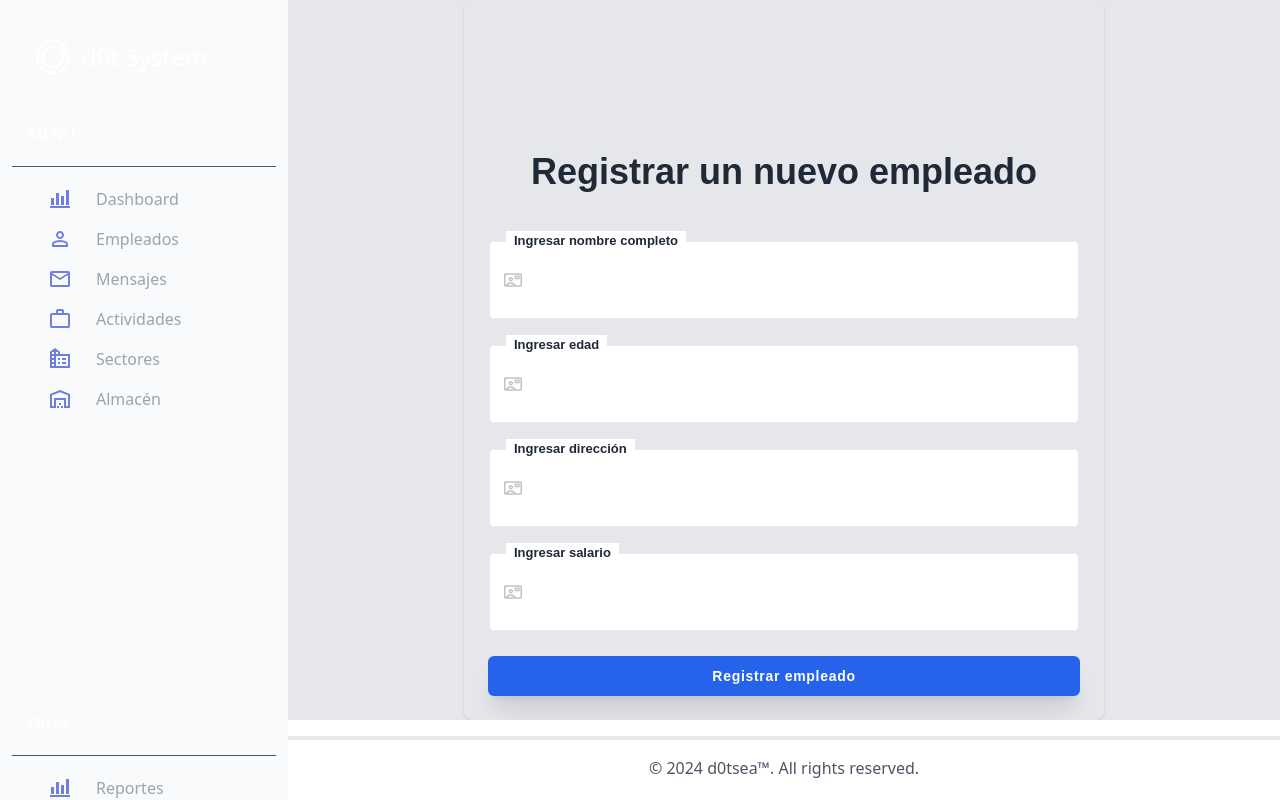
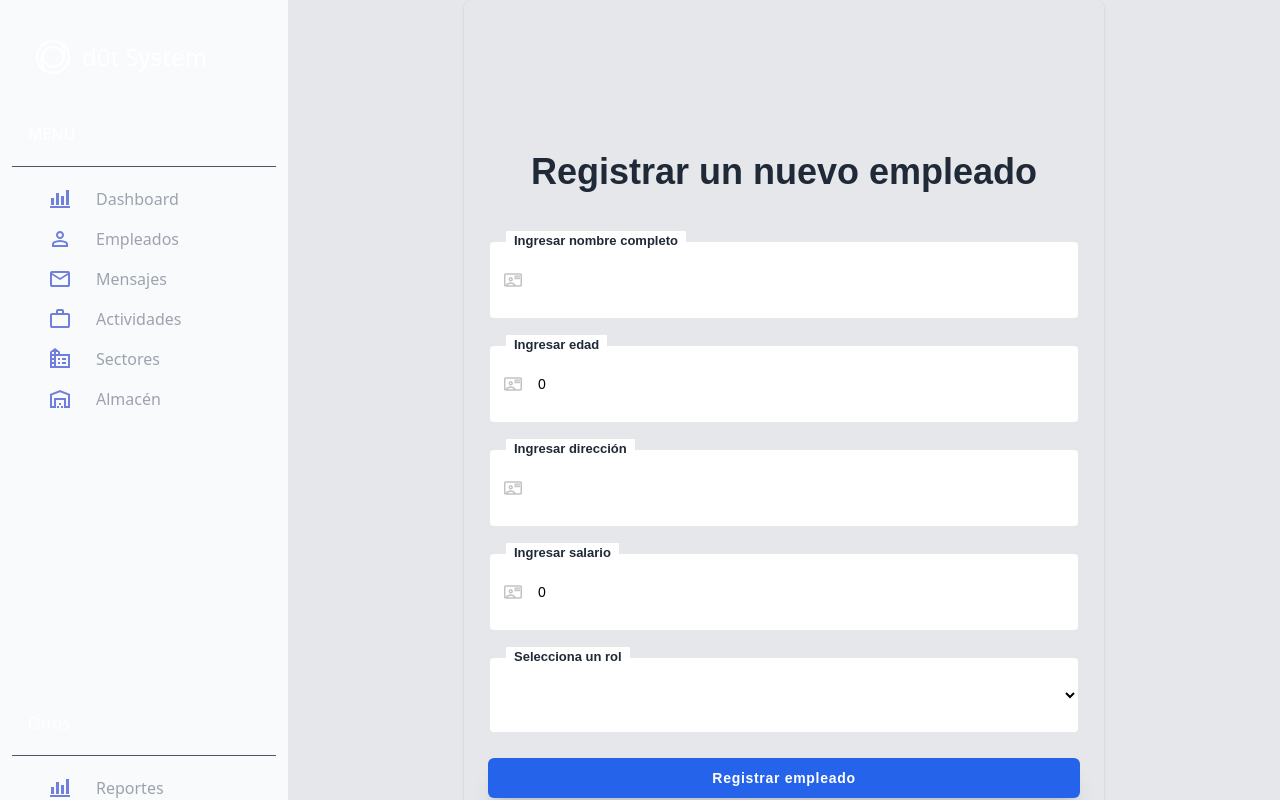
Before and after one commit to Dotdae/d0t_frontend, an Angular app: page /dashboard/employees in a window 1280 px wide. Shown: the top 800 px of the page. Built offline with nearby package versions, Linux system fonts and the light colour scheme.

Commit message:
Added rol option in employee sign up

```diff
--- a/src/app/employees/employee-signup/employee-signup.component.html
+++ b/src/app/employees/employee-signup/employee-signup.component.html
@@ -10,6 +10,7 @@
       <input
       type="text"
       name="name"
+      [(ngModel)]="employeeName"
         class="px-12 py-7 bg-white w-full text-sm border-2 border-gray-200 focus:border-blue-600 rounded-md outline-none" />
       <svg xmlns="http://www.w3.org/2000/svg" viewBox="0 -960 960 960" fill="#C2C2C2" class="w-[18px] h-[18px] absolute left-4"><path d="M560-520h280v-200H560v200Zm140-50-100-70v-40l100 70 100-70v40l-100 70ZM80-120q-33 0-56.5-23.5T0-200v-560q0-33 23.5-56.5T80-840h800q33 0 56.5 23.5T960-760v560q0 33-23.5 56.5T880-120H80Zm556-80h244v-560H80v560h4q42-75 116-117.5T360-360q86 0 160 42.5T636-200ZM360-400q50 0 85-35t35-85q0-50-35-85t-85-35q-50 0-85 35t-35 85q0 50 35 85t85 35ZM182-200h356q-34-38-80.5-59T360-280q-51 0-97 21t-81 59Zm178-280q-17 0-28.5-11.5T320-520q0-17 11.5-28.5T360-560q17 0 28.5 11.5T400-520q0 17-11.5 28.5T360-480Zm120 0Z"/></svg>
     </div>
@@ -19,6 +20,7 @@
       <input
       type="number"
       name="age"
+      [(ngModel)]="employeeAge"
         class="px-12 py-7 bg-white w-full text-sm border-2 border-gray-200 focus:border-blue-600 rounded-md outline-none" />
       <svg xmlns="http://www.w3.org/2000/svg" viewBox="0 -960 960 960" fill="#C2C2C2" class="w-[18px] h-[18px] absolute left-4"><path d="M560-520h280v-200H560v200Zm140-50-100-70v-40l100 70 100-70v40l-100 70ZM80-120q-33 0-56.5-23.5T0-200v-560q0-33 23.5-56.5T80-840h800q33 0 56.5 23.5T960-760v560q0 33-23.5 56.5T880-120H80Zm556-80h244v-560H80v560h4q42-75 116-117.5T360-360q86 0 160 42.5T636-200ZM360-400q50 0 85-35t35-85q0-50-35-85t-85-35q-50 0-85 35t-35 85q0 50 35 85t85 35ZM182-200h356q-34-38-80.5-59T360-280q-51 0-97 21t-81 59Zm178-280q-17 0-28.5-11.5T320-520q0-17 11.5-28.5T360-560q17 0 28.5 11.5T400-520q0 17-11.5 28.5T360-480Zm120 0Z"/></svg>
     </div>
@@ -28,6 +30,7 @@
       <input
       type="text"
       name="address"
+      [(ngModel)]="employeeAddress"
       class="px-12 py-7 bg-white w-full text-sm border-2 border-gray-200 focus:border-blue-600 rounded-md outline-none" />
       <svg xmlns="http://www.w3.org/2000/svg" viewBox="0 -960 960 960" fill="#C2C2C2" class="w-[18px] h-[18px] absolute left-4"><path d="M560-520h280v-200H560v200Zm140-50-100-70v-40l100 70 100-70v40l-100 70ZM80-120q-33 0-56.5-23.5T0-200v-560q0-33 23.5-56.5T80-840h800q33 0 56.5 23.5T960-760v560q0 33-23.5 56.5T880-120H80Zm556-80h244v-560H80v560h4q42-75 116-117.5T360-360q86 0 160 42.5T636-200ZM360-400q50 0 85-35t35-85q0-50-35-85t-85-35q-50 0-85 35t-35 85q0 50 35 85t85 35ZM182-200h356q-34-38-80.5-59T360-280q-51 0-97 21t-81 59Zm178-280q-17 0-28.5-11.5T320-520q0-17 11.5-28.5T360-560q17 0 28.5 11.5T400-520q0 17-11.5 28.5T360-480Zm120 0Z"/></svg>
     </div>
@@ -37,12 +40,24 @@
       <input
       type="number"
       name="salary"
+      [(ngModel)]="employeeSalary"
         class="px-12 py-7 bg-white w-full text-sm border-2 border-gray-200 focus:border-blue-600 rounded-md outline-none" />
       <svg xmlns="http://www.w3.org/2000/svg" viewBox="0 -960 960 960" fill="#C2C2C2" class="w-[18px] h-[18px] absolute left-4"><path d="M560-520h280v-200H560v200Zm140-50-100-70v-40l100 70 100-70v40l-100 70ZM80-120q-33 0-56.5-23.5T0-200v-560q0-33 23.5-56.5T80-840h800q33 0 56.5 23.5T960-760v560q0 33-23.5 56.5T880-120H80Zm556-80h244v-560H80v560h4q42-75 116-117.5T360-360q86 0 160 42.5T636-200ZM360-400q50 0 85-35t35-85q0-50-35-85t-85-35q-50 0-85 35t-35 85q0 50 35 85t85 35ZM182-200h356q-34-38-80.5-59T360-280q-51 0-97 21t-81 59Zm178-280q-17 0-28.5-11.5T320-520q0-17 11.5-28.5T360-560q17 0 28.5 11.5T400-520q0 17-11.5 28.5T360-480Zm120 0Z"/></svg>
-    </div>
+     </div>
+      <!--Rol-->
+      <div class="relative flex items-center mb-6">
+        <label for="roles" class="text-gray-800 text-[13px] bg-white absolute px-2 top-[-9px] left-[18px] font-semibold">Selecciona un rol</label>
+        <select class="px-12 py-7 bg-white w-full text-sm border-2 border-gray-200 focus:border-blue-600 rounded-md outline-none" name="rol" [(ngModel)]="employeeRol">
+          @for (rol of roles; track rol.id){
+          <option [ngValue]="rol.name">
+            {{ rol.name }}
+          </option>
+          }
+        </select>
+       </div>
     <!--Button section-->
     <div class="mt-2">
-      <button type="button" class="w-full shadow-xl py-2.5 px-4 text-sm tracking-wider font-semibold rounded-md text-white bg-blue-600 hover:bg-blue-700 focus:outline-none">
+      <button type="button" class="w-full shadow-xl py-2.5 px-4 text-sm tracking-wider font-semibold rounded-md text-white bg-blue-600 hover:bg-blue-700 focus:outline-none" (click)="register()">
         Registrar empleado
       </button>
     </div>
--- a/src/app/employees/employee-signup/employee-signup.component.ts
+++ b/src/app/employees/employee-signup/employee-signup.component.ts
@@ -12,10 +12,23 @@ import { EmployeesService } from '../../core/services/employees.service';
 })
 export class EmployeeSignupComponent {
 
+
+
+  roles = [{
+    id: 1,
+    name: "Supervisor",
+  },{
+    id: 2,
+    name: "Empleado",
+  }];
+
+
   employeeName: string = '';
   employeeAge: number = 0;
   employeeAddress: string = '';
   employeeSalary: number = 0;
+  employeeRol: string = "";
+
 
   constructor(public api: EmployeesService){}
 
@@ -25,7 +38,8 @@ export class EmployeeSignupComponent {
       nombre: this.employeeName,
       edad: this.employeeAge,
       direccion: this.employeeAddress,
-      salario: this.employeeSalary
+      salario: this.employeeSalary,
+      rol: this.employeeRol
     }
 
     this.api.createEmployee(employee).subscribe((data) =>{
```
